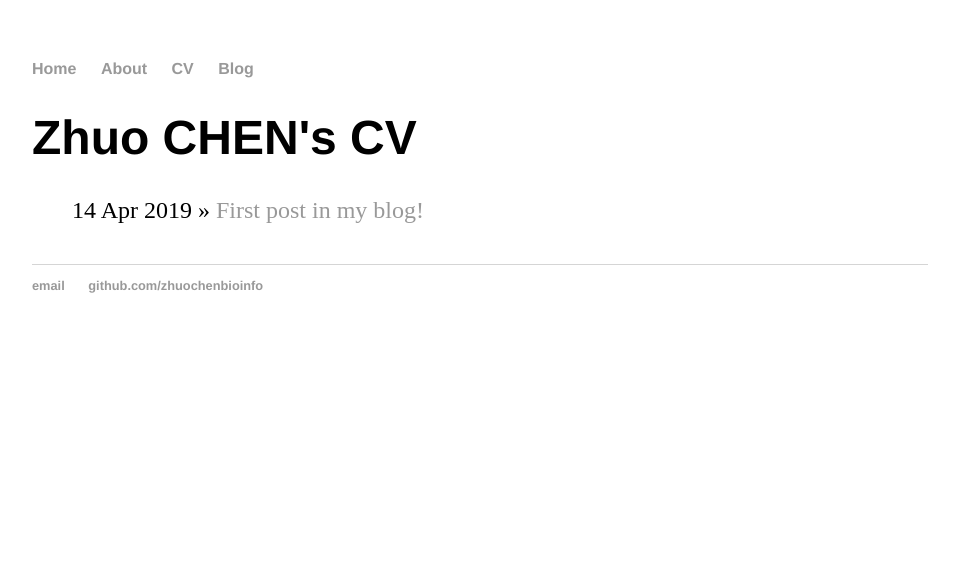
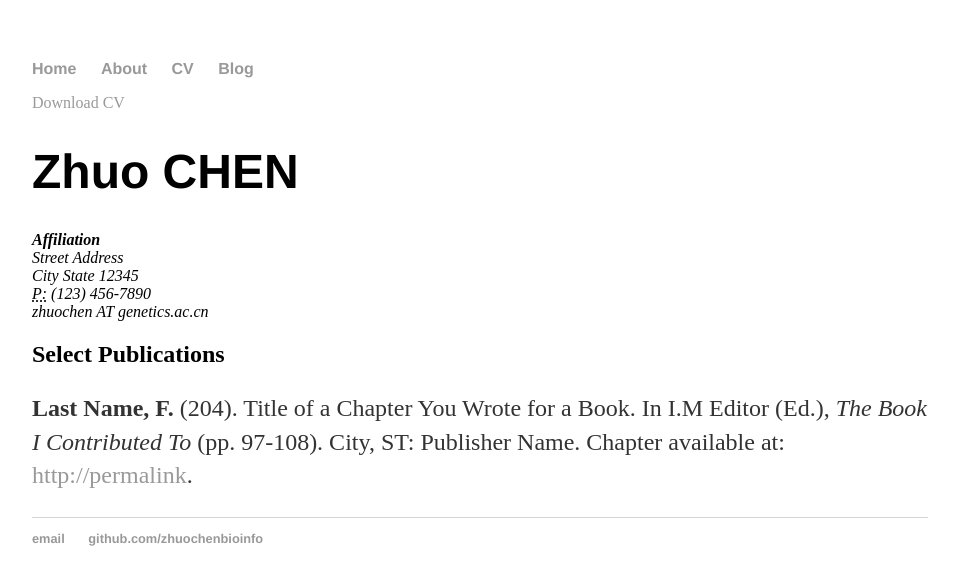
Before and after one commit to zhuochenbioinfo/zhuochenbioinfo.github.io, a Jekyll site: the page built from cv/index.html, in a window 1280 px wide. Shown: the top 585 px of the page, without its empty margins (160-1119 px from the left). Built offline with Jekyll 4.4.1, drawn with Linux system fonts in a browser that asks for light colours.

Commit message:
Update index.html

```diff
--- a/cv/index.html
+++ b/cv/index.html
@@ -1,11 +1,22 @@
 ---
 layout: default
-title: Zhuo CHEN's CV
+title: CV of Zhuo CHEN
 ---
-	<h1>{{ page.title }}</h1>
-	<ul class="posts">
 
-	  {% for post in site.posts %}
-	    <li><span>{{ post.date | date_to_string }}</span> » <a href="{{ post.url }}" title="{{ post.title }}">{{ post.title }}</a></li>
-	  {% endfor %}
-	</ul>
+	<div class="cv">
+		<a href="#" class="download" title="Download CV as PDF">Download CV</a>
+					<h1>Zhuo CHEN</h1>
+					<address>
+					<strong>Affiliation</strong><br>
+					Street Address<br>
+					City State 12345<br>
+					<abbr title="phone">P:</abbr> (123) 456-7890<br>
+					<span class="obfuscate">zhuochen AT genetics.ac.cn</span>
+					</address>
+
+					<h2>Select Publications</h2>
+
+					<p><strong>Last Name, F.</strong> (204). Title of a Chapter You Wrote for a Book. In I.M Editor (Ed.), <em>The Book I Contributed To</em> (pp. 97-108). City, ST: Publisher Name. Chapter available at: <a href="#">http://permalink</a>.
+
+
+	</div>
```
